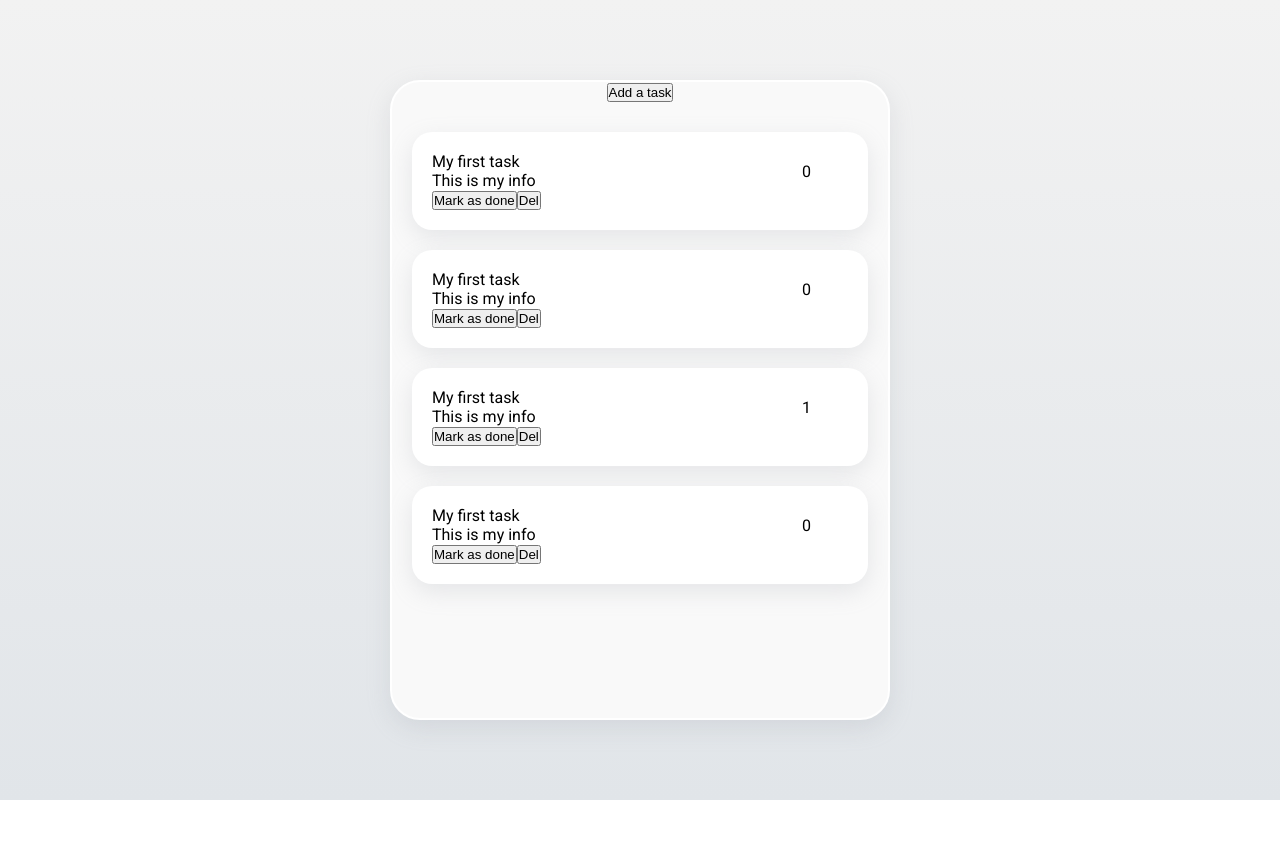
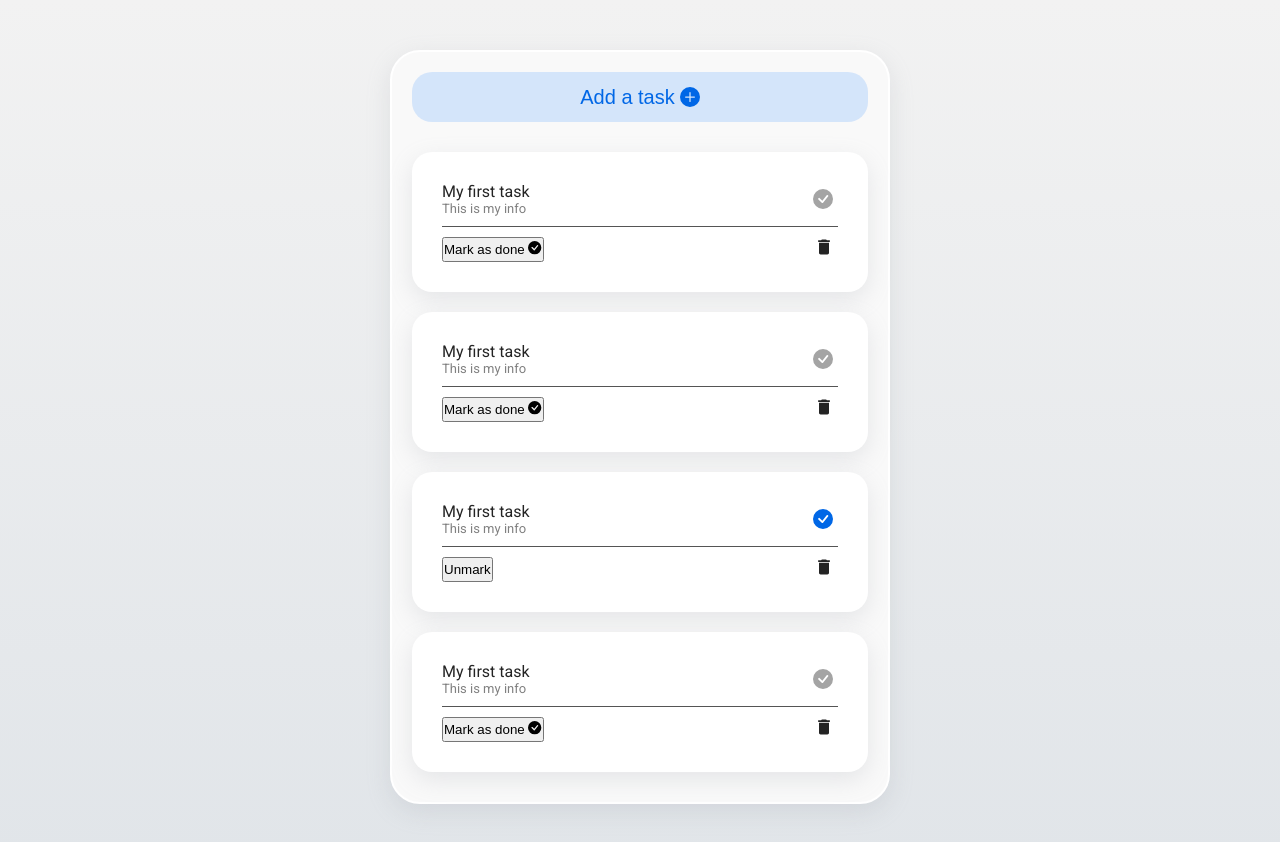
Before and after one commit to tanush-kumar/to-do-list, a React (Create React App) app: page / in a window 1280 px wide. Shown: the top 842 px of the page. Before the commit the page ends 800 px from the top, so only its background shows below. Built offline with nearby package versions, Linux system fonts and the light colour scheme.

Commit message:
ui changes

```diff
--- a/package.json
+++ b/package.json
@@ -8,6 +8,7 @@
     "@testing-library/user-event": "^13.5.0",
     "react": "^18.2.0",
     "react-dom": "^18.2.0",
+    "react-icons": "^4.9.0",
     "react-scripts": "5.0.1",
     "sass": "^1.63.4",
     "web-vitals": "^2.1.4"
--- a/src/components/Header/index.jsx
+++ b/src/components/Header/index.jsx
@@ -1,15 +1,17 @@
 import React from 'react';
 import './styles.scss';
+import { BsPlusCircleFill } from 'react-icons/bs';
 
 const Header = (props) => {
 	return (
 		<div className='header'>
 			<button
+				className='add-button'
 				onClick={() => {
 					props.setAddModal(true);
 				}}
 			>
-				Add a task
+				<span>Add a task</span> <BsPlusCircleFill />
 			</button>
 		</div>
 	);
--- a/src/components/Header/styles.scss
+++ b/src/components/Header/styles.scss
@@ -0,0 +1,22 @@
+.header{
+    width: 100%;
+    padding: 20px 20px 0px 20px;
+}
+
+.add-button{
+    width: 100%;
+    height: 50px;
+    border-radius: 20px;
+    border: none;
+    background-color: rgba(2, 116, 255, 0.15);
+    color: rgb(0, 103, 230);
+    cursor: pointer;
+    display: flex;
+    align-items: center;
+    justify-content: center;
+    font-size: 20px;
+
+    span {
+        margin-right: 5px;
+    }
+}
--- a/src/components/Task/index.jsx
+++ b/src/components/Task/index.jsx
@@ -1,27 +1,44 @@
 import React from 'react';
 import './styles.scss';
+import { BsCheckCircleFill } from 'react-icons/bs';
+import { MdDelete } from 'react-icons/md';
 
-const Task = ({ task, index, deleteTask }) => {
+const Task = ({ task, index, deleteTask, markAsDone}) => {
 	const { title, description, completed } = task;
 	return (
 		<div className='task'>
 			<div className='task-top'>
 				<div className='task-top-left'>
 					<div>{title}</div>
-					<div>{description}</div>
+					<div className='description'>{description}</div>
 				</div>
-				<div className='task-top-right'>{completed ? 1 : 0}</div>
+				<div className={`task-top-right${completed ? ' blue' : ''}`}>
+					<BsCheckCircleFill />
+				</div>
 			</div>
 			<div className='line'></div>
-			<div>
-				<button>Mark as done</button>
+			<div className='task-bottom'>
 				<button
+					onClick={() => {
+						markAsDone(index);
+					}}
+				>
+					{!completed ? (
+						<>
+							Mark as done <BsCheckCircleFill />
+						</>
+					) : (
+						<>Unmark</>
+					)}
+				</button>
+				<div
+					className='delete'
 					onClick={() => {
 						deleteTask(index);
 					}}
 				>
-					Del
-				</button>
+					<MdDelete />
+				</div>
 			</div>
 		</div>
 	);
--- a/src/components/Task/styles.scss
+++ b/src/components/Task/styles.scss
@@ -3,7 +3,7 @@
     box-shadow: rgba(149, 157, 165, 0.2) 0px 8px 24px;
     margin: 20px;
     border-radius: 20px;
-    padding: 20px;
+    padding: 30px;
 }
 
 .task-top{
@@ -17,10 +17,33 @@
 .task-top-right{
     width: 20%;
     display: flex;
-    justify-content: center;
+    justify-content: flex-end;
     align-items: center;
+    color: rgb(164, 164, 164);
+    font-size: 20px;
+    margin: 0px 5px;
 }
 
 .line{
+    margin: 10px 0px;
+    border-bottom: 1px solid rgb(85, 85, 85);
+}
 
+.blue{
+    color: rgb(0, 103, 230);
 }
+
+.task-bottom{
+    display: flex;
+    justify-content: space-between;
+}
+
+.delete{
+    font-size: 20px;
+    margin: 0px 4px;
+}
+
+.description{
+    color: gray;
+    font-size: 13px;
+}
--- a/src/components/TasksCard/index.jsx
+++ b/src/components/TasksCard/index.jsx
@@ -23,10 +23,22 @@ const TasksCard = () => {
 		});
 	};
 
+	const markAsDone = (index) => {
+		setTasks((currentTasks) => {
+			return currentTasks.map((task, i) => {
+				return i !== index ? task : { ...task, completed: !task.completed };
+			});
+		});
+	};
+
 	return (
 		<div className='tasks-card'>
 			<Header setAddModal={setAddModal} />
-			<TasksList tasks={tasks} deleteTask={deleteTask} />
+			<TasksList
+				tasks={tasks}
+				deleteTask={deleteTask}
+				markAsDone={markAsDone}
+			/>
 			{adddModal && <AddModal addTask={addTask} onClose={setAddModal} />}
 		</div>
 	);
--- a/src/components/TasksList/index.jsx
+++ b/src/components/TasksList/index.jsx
@@ -4,7 +4,14 @@ import './styles.scss';
 
 const TasksList = (props) => {
 	const allTasks = props.tasks.map((task, index) => {
-		return <Task task={task} index={index} deleteTask={props.deleteTask} />;
+		return (
+			<Task
+				task={task}
+				index={index}
+				deleteTask={props.deleteTask}
+				markAsDone={props.markAsDone}
+			/>
+		);
 	});
 
 	return <div className='tasks-list'>{allTasks}</div>;
--- a/src/global.scss
+++ b/src/global.scss
@@ -8,6 +8,7 @@
 
 body{
     font-family: Roboto;
+    color: rgb(36, 36, 36);
 }
 
 .app {
```
Also changed, not shown: 1 other file (tests, documents, lock files or other folders).
